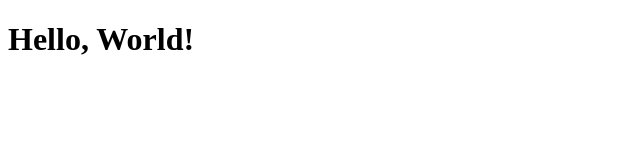
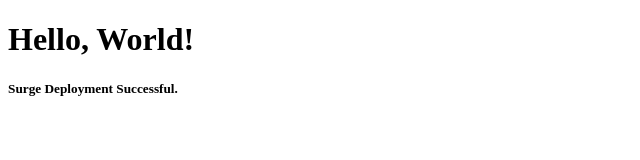
Before and after one commit to beinghasnain16/Bootcamp, a plain HTML site: page index.html in a window 1280 px wide. Shown: the whole page, without its empty margins (0-640 px from the left). Drawn offline with Linux system fonts and the light colour scheme.

Commit message:
Updated
Updated index.html and readme.md

```diff
--- a/index.html
+++ b/index.html
@@ -5,5 +5,6 @@
 </head>
 <body>
     <h1>Hello, World!</h1>
+    <h5>Surge Deployment Successful.</h5>
 </body>
 </html>
```
Also changed, not shown: 2 other files.
